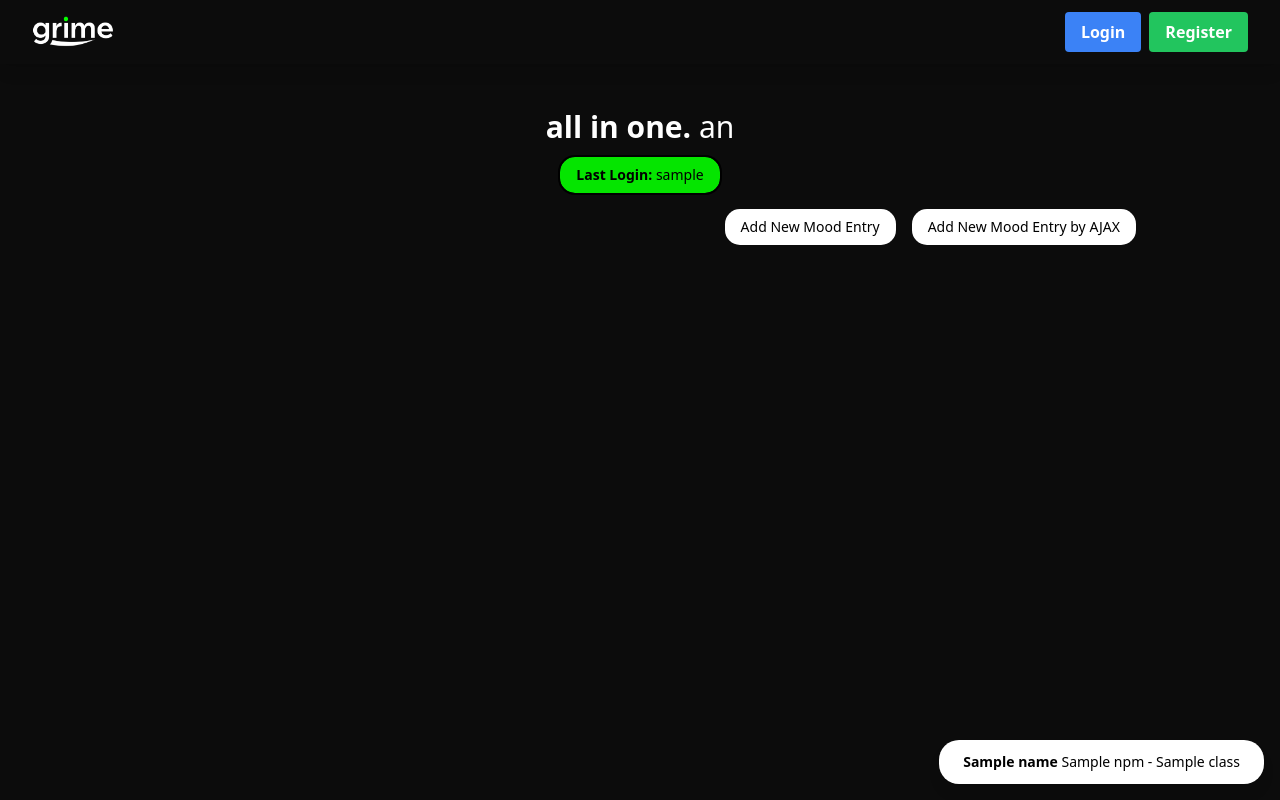
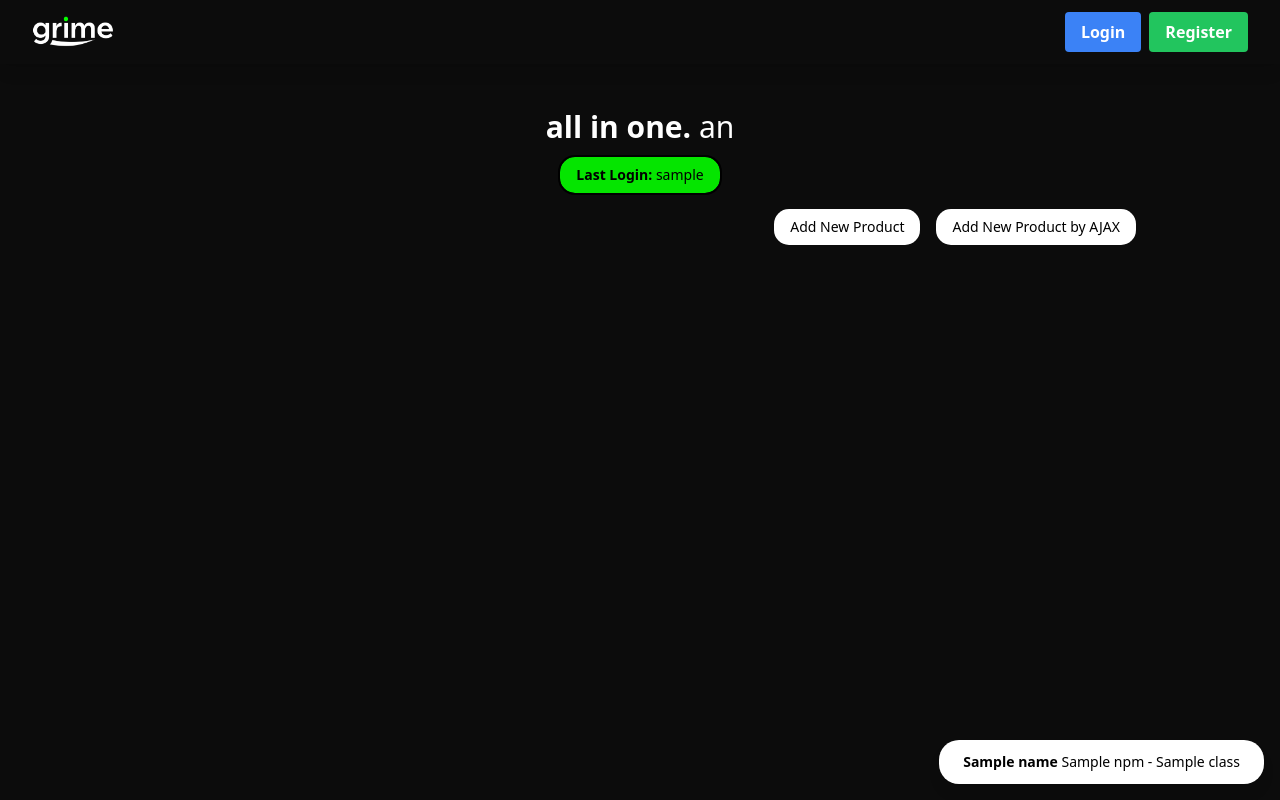
Before and after one commit to danferdiansyah/grime, a Django app: template main/templates/main.html in a window 1280 px wide. Run offline with Django 5.2, Linux system fonts and the light colour scheme; the template is opened without the code that fills it: most values are stand-ins (such as "Sample title", 1, 10 or a date in 2020); data that the repository does not hold is empty; some libraries are stand-ins or nearby versions.

Commit message:
Fixed the button label

```diff
--- a/main/templates/main.html
+++ b/main/templates/main.html
@@ -33,11 +33,11 @@
   <div class="flex justify-end mr-[7rem] mb-6">
       <a href="{% url 'main:create_product' %}" class="w-auto flex justify-center py-2 px-4 text-sm font-medium rounded-[15px] text-black bg-white hover:bg-gray-200 focus:outline-none focus:ring-0 transition duration-200 ease-in-out
       hover:shadow-[0px_0px_15px_5px_rgba(255,255,255,0.4)]">
-          Add New Mood Entry
+          Add New Product
       </a>
       <button data-modal-target="crudModal" data-modal-toggle="crudModal" class="w-auto ml-4 flex justify-center py-2 px-4 text-sm font-medium rounded-[15px] text-black bg-white hover:bg-gray-200 focus:outline-none focus:ring-0 transition duration-200 ease-in-out
       hover:shadow-[0px_0px_15px_5px_rgba(255,255,255,0.4)]" onclick="showModal();">
-        Add New Mood Entry by AJAX
+        Add New Product by AJAX
       </button>
   </div>
 
```
